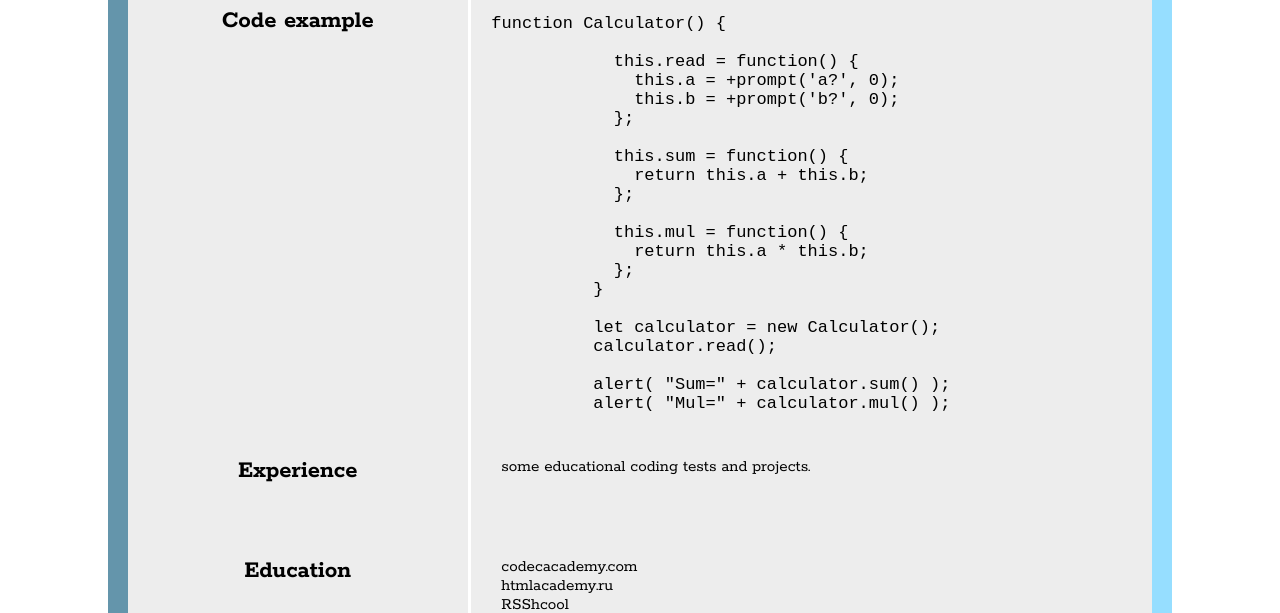
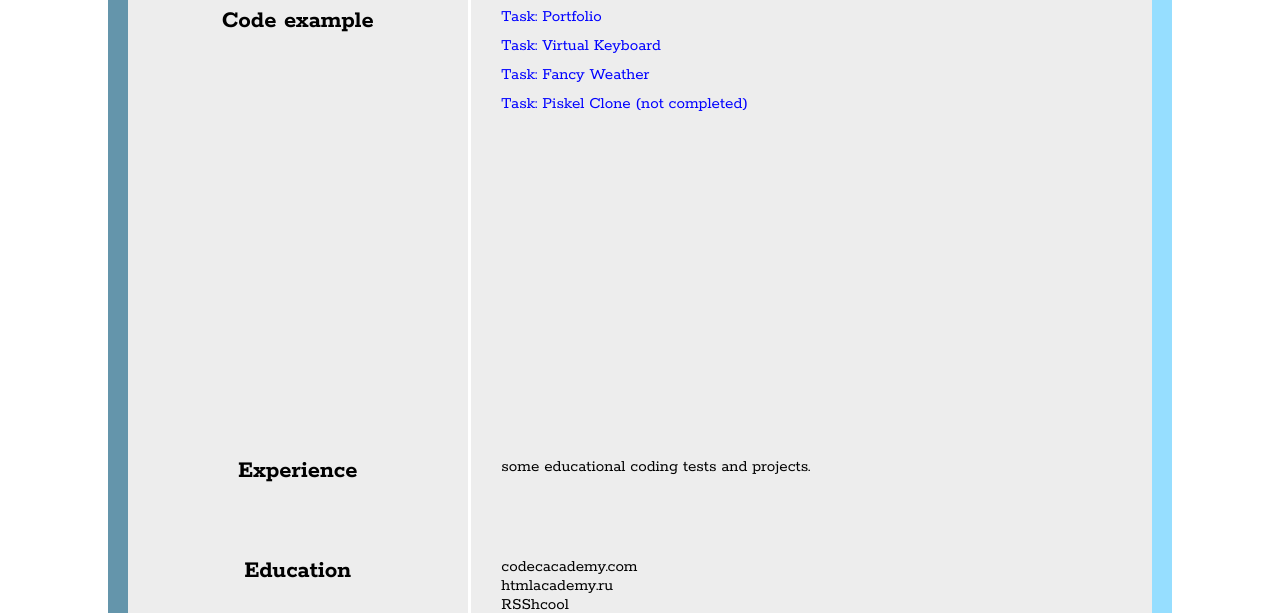
Before and after one commit to Gisman4ik/rsschool-cv, a plain HTML site: page index.html in a window 1280 px wide. Shown: the part 758-1371 px from the top of the page. Drawn offline with Linux system fonts and the light colour scheme.

Commit message:
docs: add links to tasks

```diff
--- a/index.html
+++ b/index.html
@@ -43,27 +43,10 @@
           - confident English
         </article>
         <article class="code">
-          <pre>function Calculator() {
-
-            this.read = function() {
-              this.a = +prompt('a?', 0);
-              this.b = +prompt('b?', 0);
-            };
-
-            this.sum = function() {
-              return this.a + this.b;
-            };
-
-            this.mul = function() {
-              return this.a * this.b;
-            };
-          }
-
-          let calculator = new Calculator();
-          calculator.read();
-
-          alert( "Sum=" + calculator.sum() );
-          alert( "Mul=" + calculator.mul() );</pre>
+          <p><a href="https://gisman4ik-portfolio.netlify.com">Task: Portfolio</a></p>
+          <p><a href="https://gisman4ik.github.io/Codejam-Virtual-Keyboard">Task: Virtual Keyboard</a></p>
+          <p><a href="https://fancy-weather-gisman4ik.netlify.com">Task: Fancy Weather</a></p>
+          <p><a href="https://gisman4ik-piskel-clone.netlify.com">Task: Piskel Clone (not completed)</a></p>
         </article>
         <article class="experience">
           <p>some educational coding tests and projects.</p>
```
